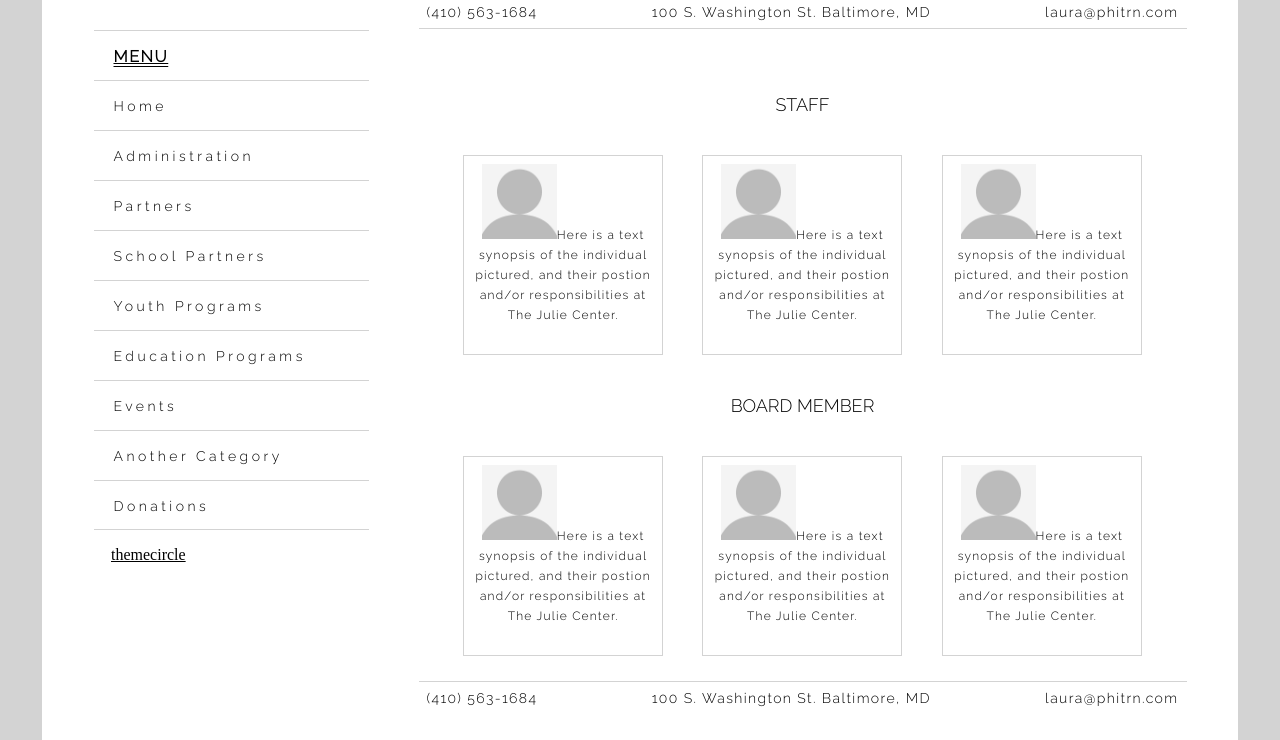
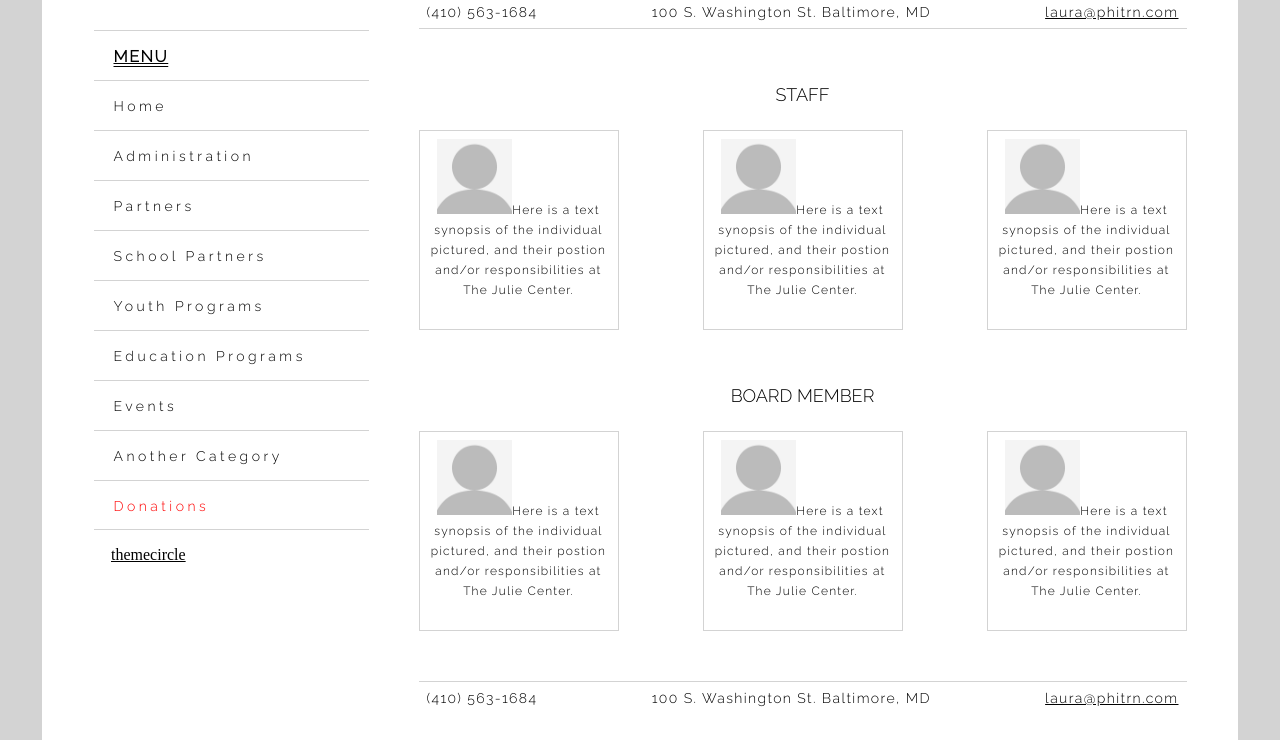
Before and after one commit to jonasflax/julie_center, a plain HTML site: page administration/index.html in a window 1280 px wide. Shown: the part 212-952 px from the top of the page. Drawn offline with Linux system fonts and the light colour scheme; some packages are replaced by stand-ins of ours.

Commit message:
donations color / email link / css clean

```diff
--- a/administration/index.html
+++ b/administration/index.html
@@ -38,7 +38,7 @@
           <ul class="topItems">
             <li class="tItem">(410) 563-1684</li>
             <li class="tItem">100 S. Washington St. Baltimore, MD</li>
-            <li class="tItem">laura@phitrn.com</li>
+            <li class="tItem"><a href="mailto:laura@phitrn.com">laura@phitrn.com</a></li>
           </ul>
         </section>
         <h2>Staff</h2>
@@ -65,10 +65,10 @@
           <ul class="topItems">
             <li class="tItem">(410) 563-1684</li>
             <li class="tItem">100 S. Washington St. Baltimore, MD</li>
-            <li class="tItem">laura@phitrn.com</li>
+            <li class="tItem"><a href="mailto:laura@phitrn.com">laura@phitrn.com</a></li>
           </ul>
         </footer>
       </main>
-      <div id="banner"></div>
+      <div id="banner-2"></div>
   </body>
 </html>
--- a/css/main.css
+++ b/css/main.css
@@ -40,11 +40,11 @@ h2 {
 	font-family: sans-serif;
 	font-family: 'Raleway', sans-serif;
 	font-weight: lighter;
-	/*margin: 16px 0 0 0;*/
-	/*color: white;*/
 	text-transform: uppercase;
 	text-decoration: none;
+	margin: 5px 0 25px 0;
 }
+
 
 p {
 	text-align: center;
@@ -55,6 +55,14 @@ p {
 	font-family: 'Raleway', sans-serif;
 	margin: 0;
 	letter-spacing: .1em;
+}
+
+a:link {
+    color: black;
+}
+
+a:visited {
+	color: black;
 }
 
 .sidebar_item_0 a {
@@ -82,17 +90,25 @@ p {
 	letter-spacing: .25em;
 }
 
+/*.sidebar_item a:visited {
+	text-decoration: none;
+	font-size: 14px;
+	font-family: sans-serif;
+	margin-left: 10px;
+	font-family: 'Raleway', sans-serif;
+	letter-spacing: .25em;
+	color: black;
+}*/
+
 .sidebar_item_1 a {
 	text-decoration: none;
-	/*text-transform: uppercase;*/
-	color: red;
 	font-size: 14px;
 	font-family: sans-serif;
 	font-weight: lighter;
 	margin-left: 10px;
 	font-family: 'Raleway', sans-serif;
 	letter-spacing: .25em;
-
+	color: red;
 }
 
 .sideMap {
--- a/css/page.css
+++ b/css/page.css
@@ -23,7 +23,7 @@
 	/*border-right: 1px solid black;*/
   display: flex;
 	flex-direction: column;
-	/*justify-content: space-between;*/
+	justify-content: space-between;
 	width: 275px;
 	/*padding-left: 5%;*/
 	margin-left: 50px;
@@ -57,8 +57,6 @@
 	list-style: none;
 	text-decoration: underline;
 	text-decoration-style: double;
-	/*text-align: right;*/
-	/*background-color: lightgray;*/
 }
 
 .sidebar_item {
@@ -66,7 +64,6 @@
 	border-top: 1px solid lightgray;
 	padding: 16px 10px;
 	list-style: none;
-	/*background-color: #ccffff;*/
 }
 
 .sidebar_item_1 {
@@ -75,7 +72,6 @@
 	border-bottom: 1px solid lightgray;
 	padding: 16px 10px;
 	list-style: none;
-	/*background-color: #ccffff;*/
 }
 
 .sidebar_item:hover {
@@ -90,9 +86,9 @@
 	background-color: #f2f2f2;
 }
 
-.sidebar_item_1:active {
+/*.sidebar_item_1:active {
 	background-color: #f2f2f2;
-}
+}*/
 
 
 
@@ -115,6 +111,7 @@
   display: flex;
   flex-direction: column;
   justify-content: flex-end;
+	flex-wrap: nowrap;
   min-height: 175px;
 	max-height: 175px;
 	max-width: 768px;
@@ -167,7 +164,6 @@
 /*.tItem {
 	list-style: none;
 	text-align: left;
-	/*color: grey;*/
 	font-size: 14px;
 	font-weight: lighter;
 	font-family: sans-serif;
@@ -198,19 +194,20 @@
 	padding: 16px;
 }
 
-.boxContent:hover {
+/*.boxContent:hover {
 	height: 254px;
 	width: 254px;
 	border-top: 1px solid lightgrey;
-	border-bottom: 1px solid lightgrey;	/*margin: 50px 0 0 0;*/
+	border-bottom: 1px solid lightgrey;
 	background-color:  #f2f2f2;
-}
+}*/
 
 .boxImage {
 	height: 254px;
 	width: 254px;
 	border-top: 1px solid lightgrey;
-	border-bottom: 1px solid lightgrey;	/*margin: 50px 0 0 0;*/
+	border-bottom: 1px solid lightgrey;
+	/*margin: 50px 0 0 0;*/
 	padding: 16px;
 }
 
@@ -225,6 +222,7 @@
 
 .boxLong {
 	height: 105px;
+	/*width: 768px;*/
   width: 100%;
 	margin: 45px 0 50px 0;
 	padding: 8px;
@@ -255,16 +253,12 @@
 	font-family: 'Raleway', sans-serif;
 }
 
-/*.map {
-	width: 100%;
-}*/
-
 .container {
 	display: flex;
 	flex-wrap: wrap;
-	justify-content: space-around;
+	justify-content: space-between;
 	/*border: 1px solid lightgrey;*/
-	padding: 25px;
+	/*padding: 25px;*/
 	max-width: 768px;
 }
 
@@ -273,9 +267,8 @@
 	border: 1px solid lightgrey;
 	width: 200px;
 	height: 200px;
-	margin-bottom; 50px;
+	margin: 0 0 50px 0;
 	padding: 8px;
-?	/*margin: 50px 0;*/
 }
 
 div img {
@@ -284,15 +277,6 @@ div img {
 
 }
 
-
-a:link {
-    color: black;
-}
-
-a:visited {
-	color: black;
-}
-
 .listBox {
 	/*border-top: 1px solid Lightgray;*/
 	height: 50px;
```
Also changed, not shown: index.html (+3 -2 lines), partners/index.html (+12 -4 lines).
